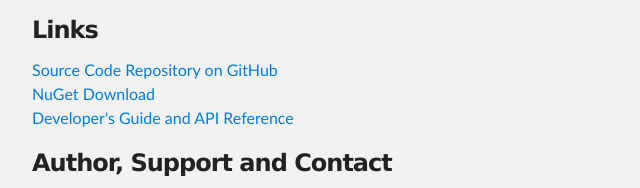
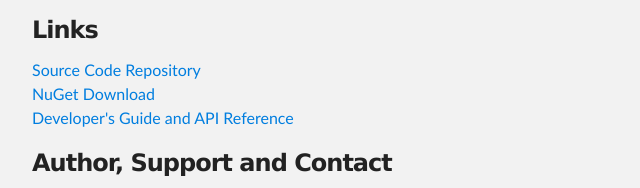
Before and after one commit to StaMa-StateMachine/StaMa-StateMachine.github.io, a plain HTML site: page index.html in a window 1280 px wide. Shown: the part 880-1068 px from the top of the page, 288-928 px from the left. Drawn offline with Linux system fonts and the light colour scheme.

Commit message:
Wording.

```diff
--- a/index.html
+++ b/index.html
@@ -89,7 +89,7 @@
             </h3>
 
             <p>
-                <a href="https://github.com/StaMa-StateMachine/StaMa/">Source Code Repository on GitHub</a><br>
+                <a href="https://github.com/StaMa-StateMachine/StaMa/">Source Code Repository</a><br>
                 <a href="https://www.nuget.org/packages/StaMa.StateMachine/">NuGet Download</a><br>
                 <a href="https://StaMa-StateMachine.github.io/StaMa/">Developer's Guide and API Reference</a><br>
             </p>
```
